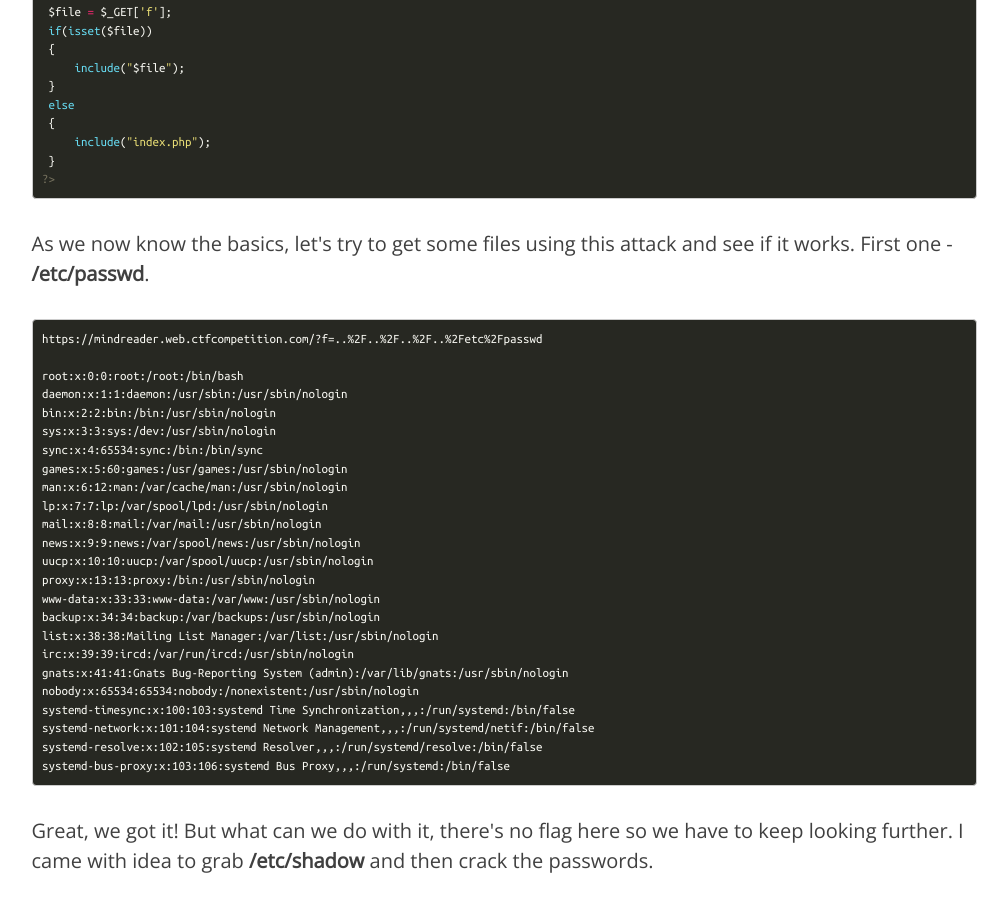
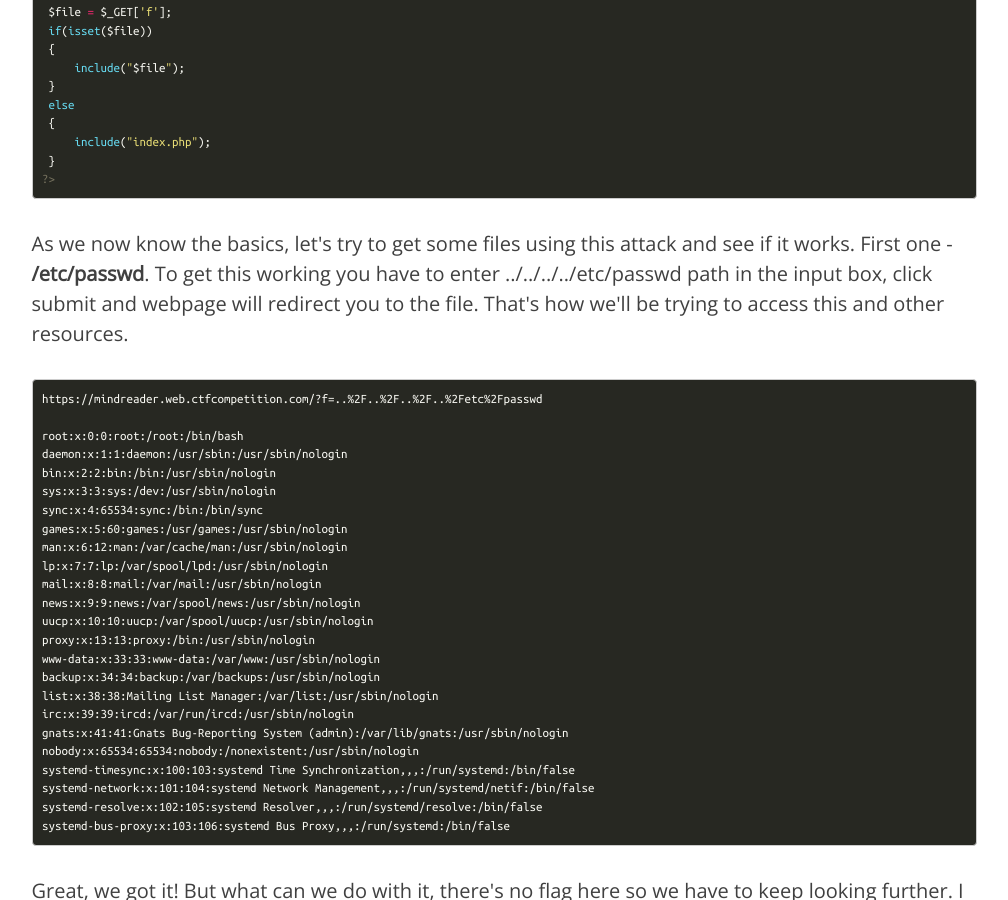
Before and after one commit to W3ndige/rootnetsec.github.io, a Jekyll site: the page built from _posts/2017-06-19-googlectf-mindreader.md, in a window 1280 px wide and 900 px high, scrolled down 1835 px. Shown: the whole window, without its empty margins (136-1144 px from the left). Built offline with Jekyll 4.4.1, drawn with Linux system fonts in a browser that asks for light colours; nearby versions of some CDN libraries; comment, search, counter and statistics services are not loaded.

Commit message:
GoogleCTF Fix #2

```diff
--- a/_posts/2017-06-19-googlectf-mindreader.md
+++ b/_posts/2017-06-19-googlectf-mindreader.md
@@ -67,7 +67,7 @@ https://mindreader.web.ctfcompetition.com/?f=flag
 ?>
 {% endhighlight %}
 
-<p>As we now know the basics, let's try to get some files using this attack and see if it works. First one - <b>/etc/passwd</b>. </p>
+<p>As we now know the basics, let's try to get some files using this attack and see if it works. First one - <b>/etc/passwd</b>. To get this working you have to enter ../../../../etc/passwd path in the input box, click submit and webpage will redirect you to the file. That's how we'll be trying to access this and other resources.  </p>
 
 {% highlight html %}
 https://mindreader.web.ctfcompetition.com/?f=..%2F..%2F..%2F..%2Fetc%2Fpasswd
```
